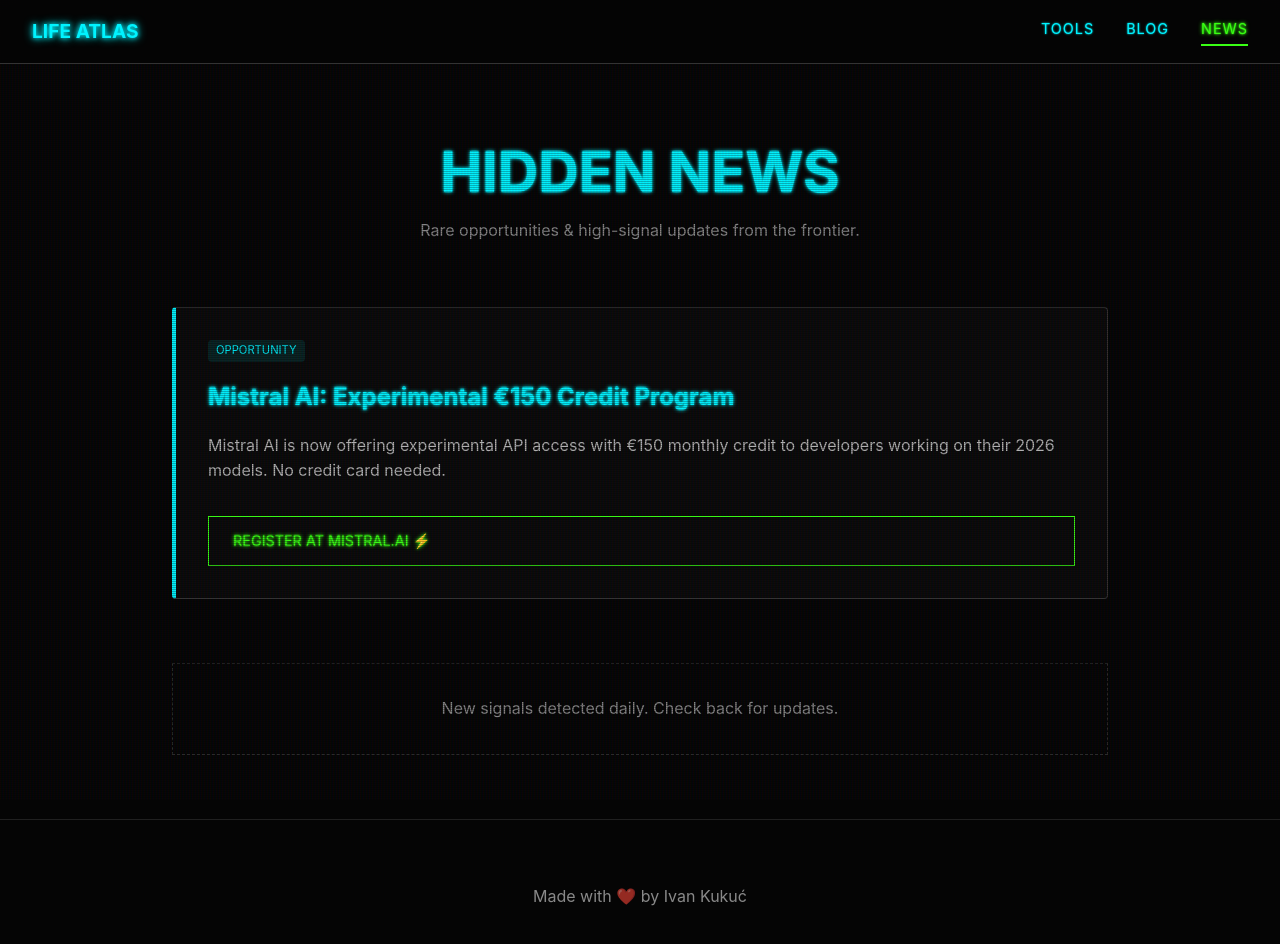
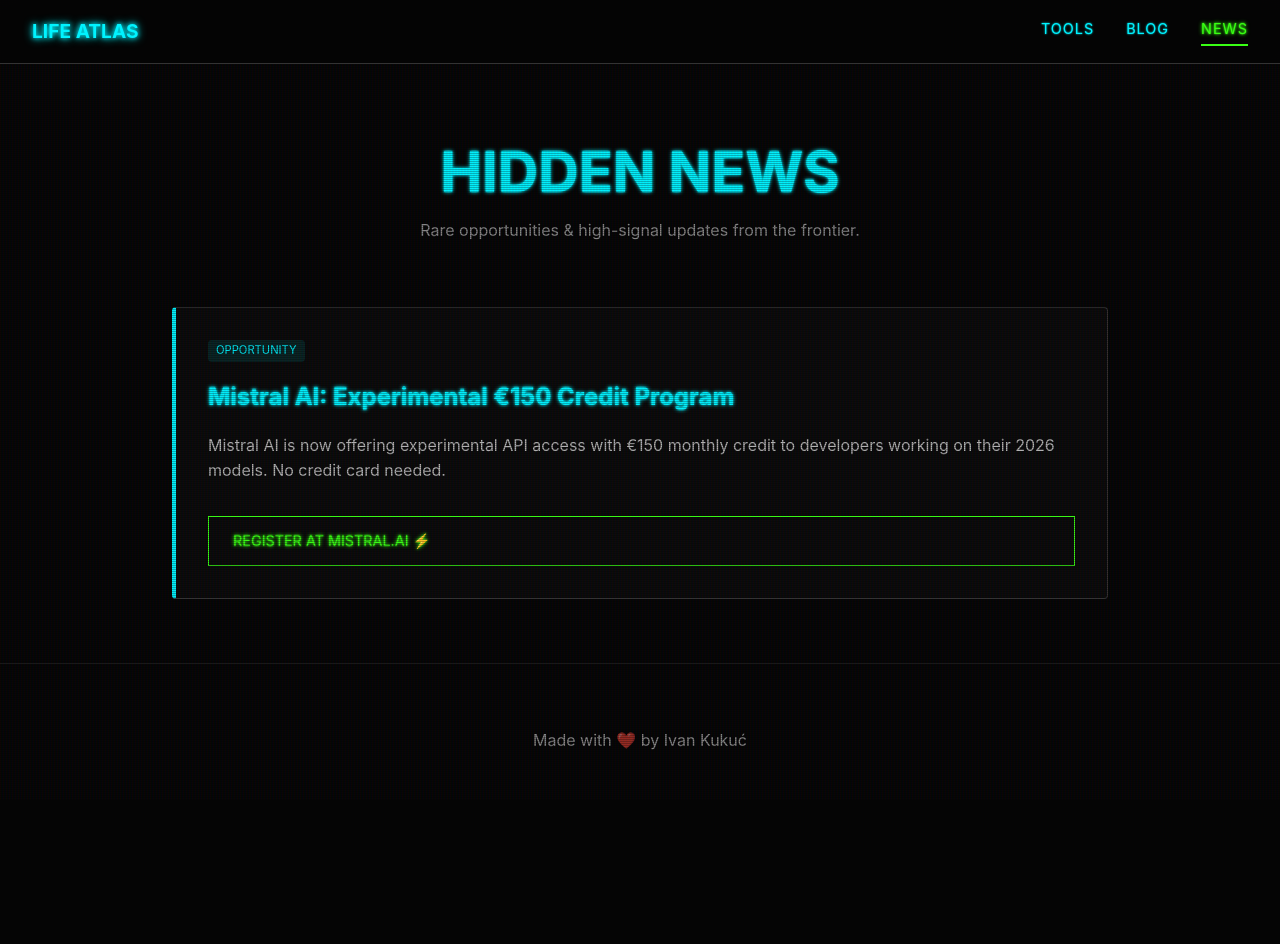
Before and after one commit to kukicivan/life-atlas, a Next.js app: page /news in a window 1280 px wide. Shown: the top 944 px of the page. After the commit the page ends 818 px from the top, so only its background shows below. Built offline with nearby package versions, Linux system fonts and the light colour scheme.

Commit message:
UI: Removed placeholder text from news page

```diff
--- a/app/news/page.tsx
+++ b/app/news/page.tsx
@@ -51,9 +51,6 @@
         ))}
       </div>
 
-      <div style={{ marginTop: '4rem', padding: '2rem', border: '1px dashed #444', textAlign: 'center', opacity: 0.6 }}>
-        <p>New signals detected daily. Check back for updates.</p>
-      </div>
     </main>
   );
 }
```
